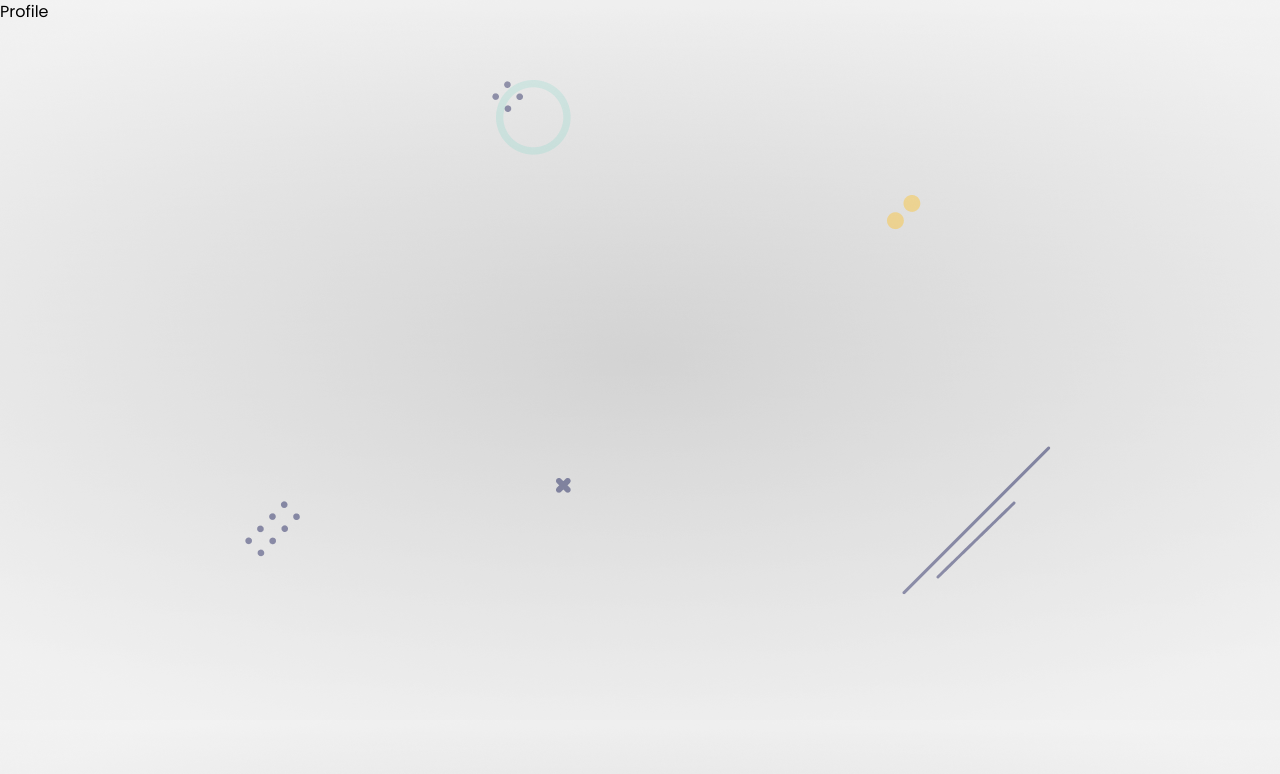
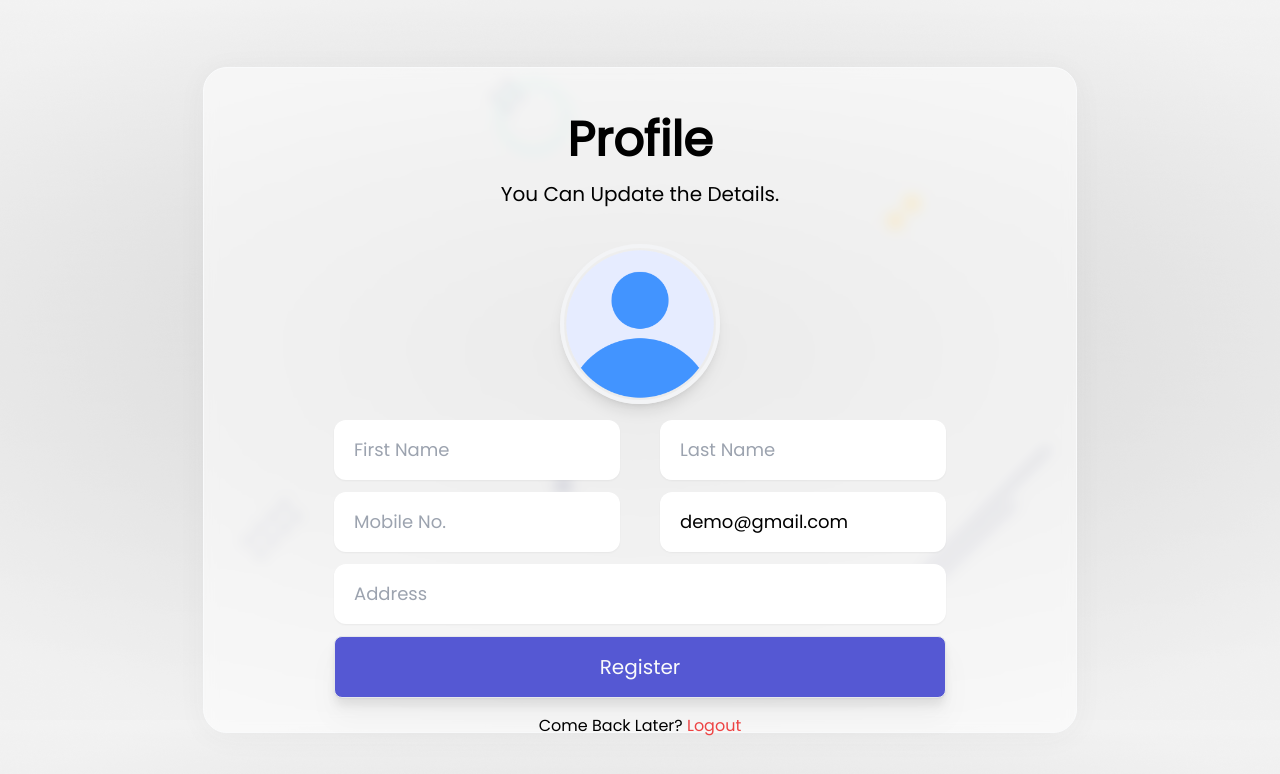
Before and after one commit to Vivek-Anil-Kalal/login_app, a React (Create React App) app in the folder client/: page /profile in a window 1280 px wide. Shown: the top 774 px of the page. Built offline with nearby package versions, Linux system fonts and the light colour scheme.

Commit message:
Changes Made

```diff
--- a/client/src/components/Profile.js
+++ b/client/src/components/Profile.js
@@ -1,8 +1,90 @@
-import React from 'react'
+import React, { useState } from 'react'
+import { Link } from 'react-router-dom'
+import { profile } from '../assets'
+import styles from '../styles/Username.module.css'
+import { Toaster } from 'react-hot-toast'
+import { useFormik } from 'formik'
+import { profileValidation } from '../helper/validate'
+import convertToBase64 from '../helper/convert'
+import extend from '../styles/Profile.module.css'
 
 const Profile = () => {
+
+  const [file, setFile] = useState()
+
+  const formik = useFormik({
+    initialValues: {
+      firstName : '' ,
+      lastName : '' ,
+      email: 'demo@gmail.com',
+      mobile: '',
+      address: ''
+    },
+    validate: profileValidation,
+    validateOnBlur: false,
+    validateOnChange: false,
+    onSubmit: async values => {
+      values = await Object.assign(values, { profile: file || '' })
+      console.log(values);
+    }
+  })
+
+
+  /*** formik doesn't support the file upload so we need to create this handler */
+
+  const onUpload = async e => {
+    const base64 = await convertToBase64(e.target.files[0])
+    setFile(base64);
+  }
+
   return (
-    <div>Profile</div>
+    <div className="container mx-auto">
+
+      <Toaster position='top-center' reverseOrder="false"></Toaster>
+      <div className="flex justify-center items-center h-screen">
+        <div className={`${styles.glass} ${extend.glass} `} style={{ width: "45%", paddingTop: "3em" }}>
+          <div className="title flex flex-col items-center">
+            <h4 className="text-5xl font-bold">Profile</h4>
+            <span className="py-4 text-xl w-2/3 text-center text-gray-5">
+              You Can Update the Details.
+            </span>
+          </div>
+
+          <form onSubmit={formik.handleSubmit} className="py-1">
+            <div className="profile flex justify-center py-4">
+
+              <label htmlFor="profile">
+                <img src={file || profile} className={`${styles.profile_img} ${extend.profile_img}`} alt="avatar" />
+              </label>
+              <input onChange={onUpload} type="file" name='profile' id="profile" />
+
+            </div>
+
+            <div className="textbox flex flex-col items-center gap-3">
+
+              <div className="name flex w-3/4 gap-10">
+                <input {...formik.getFieldProps('firstName')} className={`${styles.textbox} ${extend.textbox}`} type="text" name="fName" placeholder='First Name' />
+                <input {...formik.getFieldProps('lastName')} className={styles.textbox} type="text" name="lName" placeholder='Last Name' />
+              </div>
+
+              <div className="name flex w-3/4 gap-10">
+                <input {...formik.getFieldProps('mobile')} className={styles.textbox} type="number" name="mobile" placeholder='Mobile No.' />
+                <input {...formik.getFieldProps('email')} className={styles.textbox} type="email" name="email" placeholder='Email*' />
+              </div>
+
+              <input {...formik.getFieldProps('address')} className={styles.textbox} type="text" name="address" placeholder='Address' />
+              <button className={`${styles.btn} drop-shadow-xl`} type="submit">Register</button>
+
+            </div>
+
+            <div className="text-center py-4">
+              {/* Link is better than using a (anchor tag) because anchor tag reloads the browser when the request made */}
+              <span className=''>Come Back Later? <Link to="/" className="text-red-500">Logout</Link></span>
+            </div>
+          </form>
+        </div>
+      </div>
+    </div>
   )
 }
 
--- a/client/src/components/Recovery.js
+++ b/client/src/components/Recovery.js
@@ -25,7 +25,7 @@ const Recovery = () => {
       <div className="flex justify-center items-center h-screen">
         <div className={styles.glass}>
           <div className="title flex flex-col items-center">
-            <h4 className="text-5xl font-bold text-white">Recovery</h4>
+            <h4 className="text-5xl font-bold">Recovery</h4>
             <span className="py-4 text-xl w-2/3 text-center text-gray-5">
               Enter OTP to recover password.
             </span>
@@ -37,7 +37,7 @@ const Recovery = () => {
 
             <div className="textbox flex flex-col items-center gap-6">
               <div className="input text-center">
-                <span className='py-4 text-sm text-left text-white'>
+                <span className='py-4 text-sm text-left'>
                   Enter 6 digit OTP sent to your email address.
                 </span>
 
@@ -47,7 +47,7 @@ const Recovery = () => {
             </div>
 
             <div className="text-center py-4">
-              <span className='text-white'>Can't geet OTP? <button className="text-red-500">Resend</button></span>
+              <span>Can't get OTP? <button className="text-red-500">Resend</button></span>
             </div>
           </form>
         </div>
--- a/client/src/components/Register.js
+++ b/client/src/components/Register.js
@@ -41,7 +41,7 @@ const Register = () => {
       <div className="flex justify-center items-center h-screen">
         <div className={styles.glass} style={{width : "45%" , paddingTop: "3em"}}>
           <div className="title flex flex-col items-center">
-            <h4 className="text-5xl font-bold text-white">Register</h4>
+            <h4 className="text-5xl font-bold">Register</h4>
             <span className="py-4 text-xl w-2/3 text-center text-gray-5">
               Happy to join you.
             </span>
@@ -66,7 +66,7 @@ const Register = () => {
 
             <div className="text-center py-4">
               {/* Link is better than using a (anchor tag) because anchor tag reloads the browser when the request made */}
-              <span className='text-white'>Already a User? <Link to="/" className="text-red-500">Login Now</Link></span>
+              <span>Already a User? <Link to="/" className="text-red-500">Login Now</Link></span>
             </div>
           </form>
         </div>
--- a/client/src/components/Reset.js
+++ b/client/src/components/Reset.js
@@ -26,7 +26,7 @@ const Reset = () => {
       <div className="flex justify-center items-center h-screen">
         <div className={styles.glass}>
           <div className="title flex flex-col items-center">
-            <h4 className="text-5xl font-bold text-white">Reset Password</h4>
+            <h4 className="text-5xl font-bold">Reset Password</h4>
             <span className="py-4 text-xl w-2/3 text-center text-gray-5">
               Enter new Password
             </span>
--- a/client/src/components/Username.js
+++ b/client/src/components/Username.js
@@ -27,7 +27,7 @@ const Username = () => {
       <div className="flex justify-center items-center h-screen">
         <div className={styles.glass}>
           <div className="title flex flex-col items-center">
-            <h4 className="text-5xl font-bold text-white">Hello Again</h4>
+            <h4 className="text-5xl font-bold ">Hello Again</h4>
             <span className="py-4 text-xl w-2/3 text-center text-gray-5">
               Explore More by connecting with us.
             </span>
@@ -45,7 +45,7 @@ const Username = () => {
 
             <div className="text-center py-4">
               {/* Link is better than using a (anchor tag) because anchor tag reloads the browser when the request made */}
-              <span className='text-white'>Not a Member <Link to="/register" className="text-red-500">Register Here</Link></span>
+              <span>Not a Member <Link to="/register" className="text-red-500">Register Here</Link></span>
             </div>
           </form>
         </div>
--- a/client/src/helper/validate.js
+++ b/client/src/helper/validate.js
@@ -33,6 +33,14 @@ export async function registerValidation(values){
     emailverify(errors , values);
 
     return errors
+}
+
+/** Validate Email */
+
+export async function profileValidation(values){
+    const errors = emailverify({} , values );
+
+    return errors ;
 }
 
 /********************************************* */
--- /dev/null
+++ b/client/src/styles/Profile.module.css
@@ -0,0 +1,11 @@
+.glass {
+    @apply w-5/6 h-5/6 ;
+}
+
+.profile_img {
+    @apply w-40 cursor-pointer ;
+}
+
+.textbox {
+    @apply w-3/4 ;
+}
--- a/client/src/styles/Username.module.css
+++ b/client/src/styles/Username.module.css
@@ -1,5 +1,5 @@
 .glass {
-    background: rgba(0, 0, 255, 0.55);
+    background: rgba(255, 255, 255, 0.55);
     border-radius: 16px;
     box-shadow: 0 4px 30px #4747470b;
     backdrop-filter: blur(7.1px);
@@ -19,6 +19,7 @@
 
 .btn {
     @apply border w-3/4 py-4 rounded-lg text-gray-50 text-xl shadow-sm text-center ;
+    background-color: #5558D3 ;
 }
 
 .btn:hover {
```
